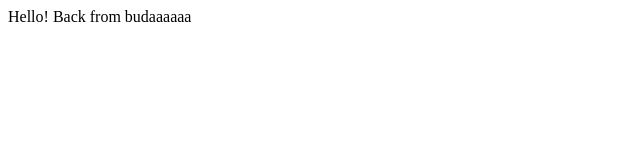
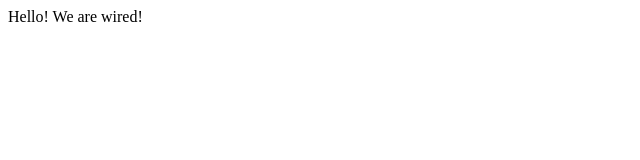
Before and after one commit to Elecoh/wired-website, a plain HTML site: page index.html in a window 1280 px wide. Shown: the full height of the page, 0-640 px from the left. Drawn offline with Linux system fonts and the light colour scheme.

Commit message:
Revert "'Budaaa?"
This reverts commit eb84fbd7d6bfb1dc82b7c78cb522792beaba5260.

```diff
--- a/index.html
+++ b/index.html
@@ -5,6 +5,6 @@
     <title></title>
   </head>
   <body>
-  Hello! Back from budaaaaaa
+  Hello! We are wired!
   </body>
 </html>
```
